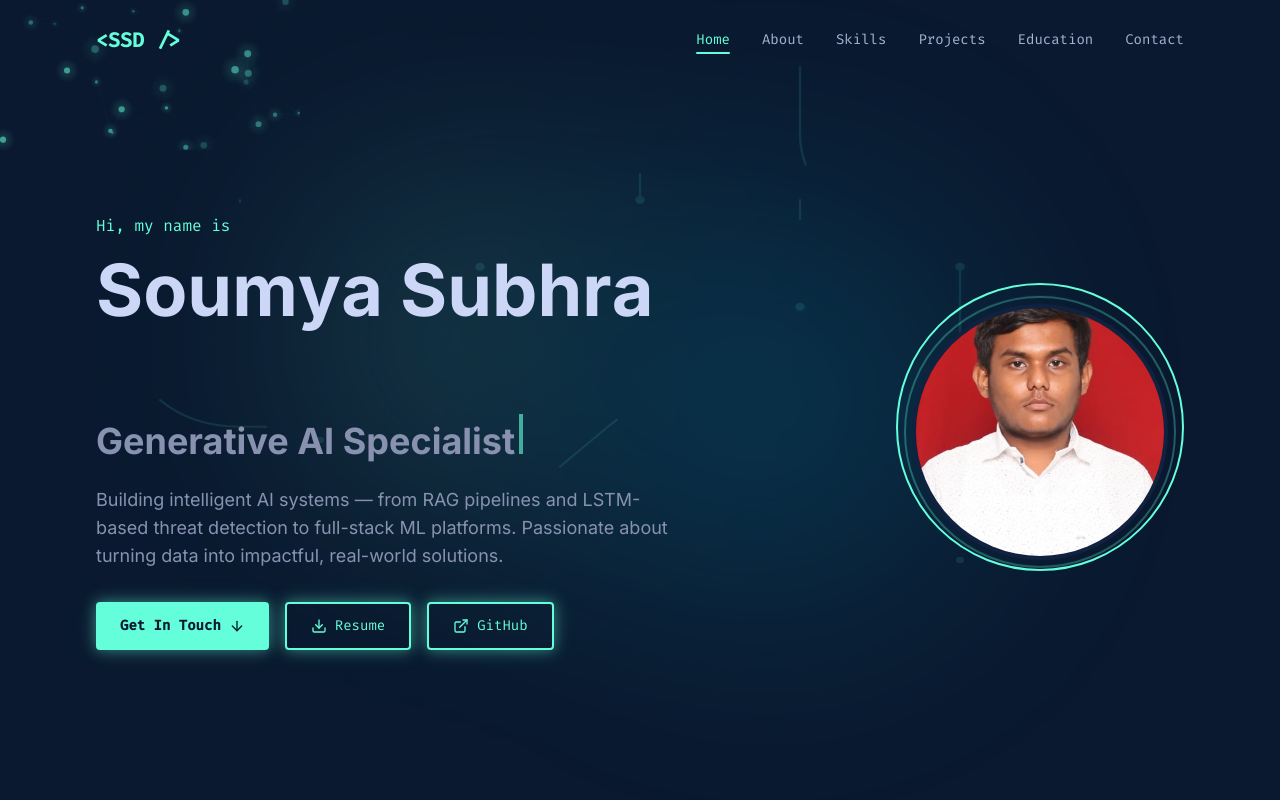
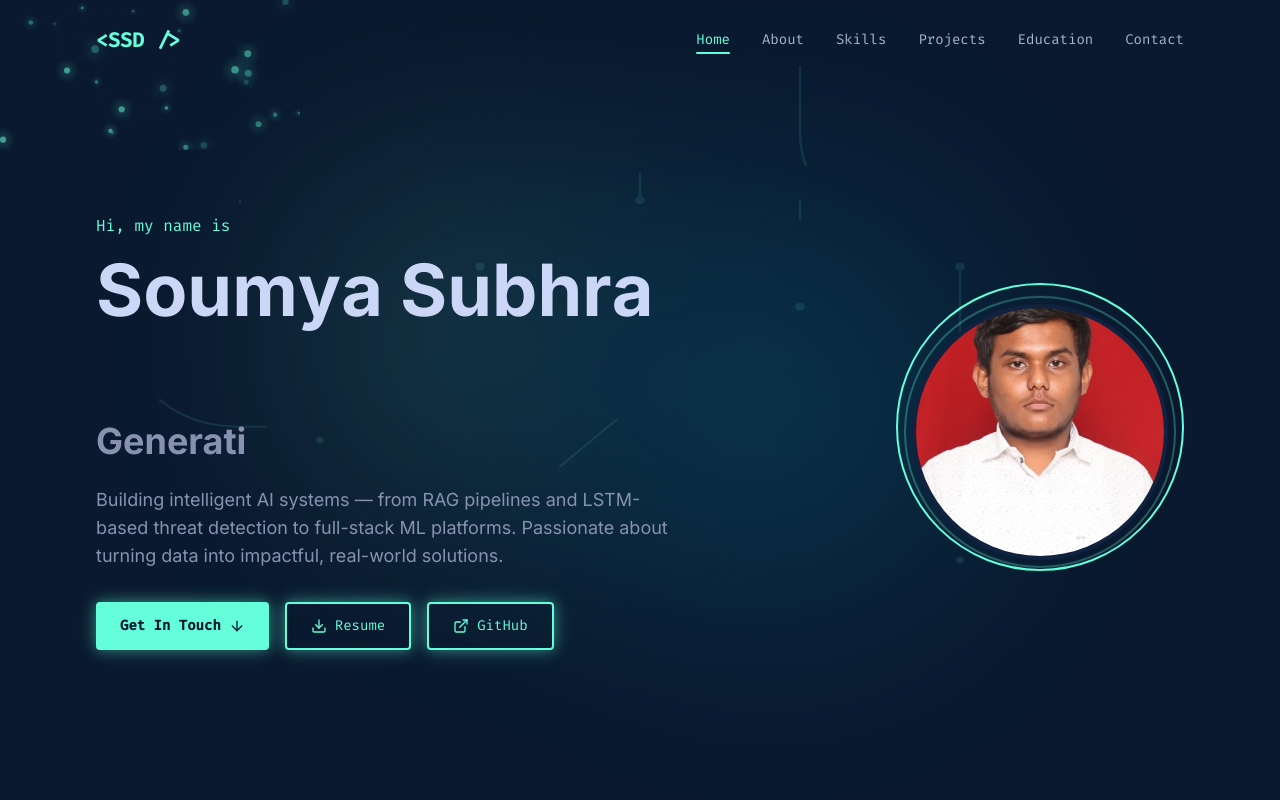
Before and after one commit to Soumya-Subhra-Datta/PortfolioNew, a React (Vite) app: page / in a window 1280 px wide. Shown: the top 800 px of the page. Built offline with nearby package versions, Linux system fonts and the light colour scheme.

Commit message:
Replace role text with Anime.js typewriter effect (character-by-character typing + erasing)

```diff
--- a/src/components/Hero.tsx
+++ b/src/components/Hero.tsx
@@ -1,21 +1,11 @@
-import { useEffect, useState } from 'react'
 import { ArrowDown, Download, ExternalLink } from 'lucide-react'
 import { motion } from 'framer-motion'
 import HeroParticles from './animations/HeroParticles'
 import HeroNameReveal from './animations/HeroNameReveal'
 import CircuitBackground from './animations/CircuitBackground'
-
-const roles = ['AI Engineer', 'ML Developer', 'Generative AI Specialist', 'Full-Stack Developer']
+import RoleTypewriter from './animations/RoleTypewriter'
 
 export default function Hero() {
-  const [roleIndex, setRoleIndex] = useState(0)
-
-  useEffect(() => {
-    const interval = setInterval(() => {
-      setRoleIndex((prev) => (prev + 1) % roles.length)
-    }, 2500)
-    return () => clearInterval(interval)
-  }, [])
 
   return (
     <section id="home" className="min-h-screen flex items-center relative overflow-hidden pt-16">
@@ -45,17 +35,13 @@ export default function Hero() {
               <HeroNameReveal text="Datta" />
             </h1>
 
-            {/* Framer Motion role text */}
+            {/* Anime.js typewriter role text */}
             <motion.div
               initial={{ opacity: 0 }}
               animate={{ opacity: 1 }}
               transition={{ delay: 1.2, duration: 0.6 }}
-              className="h-10 md:h-12 mb-6"
             >
-              <span className="text-2xl sm:text-3xl md:text-4xl font-bold text-slate-300">
-                {roles[roleIndex]}
-              </span>
-              <span className="inline-block w-1 h-8 md:h-10 bg-teal-400 ml-1 animate-pulse" />
+              <RoleTypewriter />
             </motion.div>
 
             {/* Framer Motion description */}
--- /dev/null
+++ b/src/components/animations/RoleTypewriter.tsx
@@ -0,0 +1,86 @@
+import { useEffect, useRef, useState } from 'react'
+import { createTimer } from 'animejs'
+
+const roles = ['AI Engineer', 'ML Developer', 'Generative AI Specialist', 'Full-Stack Developer']
+
+export default function RoleTypewriter() {
+  const [displayText, setDisplayText] = useState('')
+  const [cursor, setCursor] = useState(true)
+  const roleIndexRef = useRef(0)
+  const phaseRef = useRef<'typing' | 'pause' | 'erasing'>('typing')
+
+  useEffect(() => {
+    const prefersReduced = window.matchMedia('(prefers-reduced-motion: reduce)').matches
+    if (prefersReduced) {
+      setDisplayText(roles[0])
+      return
+    }
+
+    let charIndex = 0
+    let timer: ReturnType<typeof createTimer> | null = null
+    let pauseTimeout: ReturnType<typeof setTimeout> | null = null
+
+    function startTyping() {
+      const currentRole = roles[roleIndexRef.current]
+      charIndex = 0
+      phaseRef.current = 'typing'
+
+      timer = createTimer({
+        duration: currentRole.length * 80,
+        onUpdate: () => {
+          const progress = timer ? Math.floor((timer.currentTime / (currentRole.length * 80)) * currentRole.length) : 0
+          charIndex = Math.min(progress, currentRole.length)
+          setDisplayText(currentRole.slice(0, charIndex))
+        },
+        onComplete: () => {
+          setDisplayText(currentRole)
+          phaseRef.current = 'pause'
+          pauseTimeout = setTimeout(() => {
+            startErasing()
+          }, 1500)
+        },
+      })
+    }
+
+    function startErasing() {
+      const currentRole = roles[roleIndexRef.current]
+      phaseRef.current = 'erasing'
+
+      timer = createTimer({
+        duration: currentRole.length * 50,
+        onUpdate: () => {
+          const progress = timer ? Math.floor((timer.currentTime / (currentRole.length * 50)) * currentRole.length) : 0
+          const remaining = currentRole.length - Math.min(progress, currentRole.length)
+          setDisplayText(currentRole.slice(0, remaining))
+        },
+        onComplete: () => {
+          setDisplayText('')
+          roleIndexRef.current = (roleIndexRef.current + 1) % roles.length
+          phaseRef.current = 'typing'
+          startTyping()
+        },
+      })
+    }
+
+    startTyping()
+
+    return () => {
+      if (timer) timer.cancel()
+      if (pauseTimeout) clearTimeout(pauseTimeout)
+    }
+  }, [])
+
+  useEffect(() => {
+    const blink = setInterval(() => setCursor((c) => !c), 500)
+    return () => clearInterval(blink)
+  }, [])
+
+  return (
+    <div className="h-10 md:h-12 mb-6">
+      <span className="text-2xl sm:text-3xl md:text-4xl font-bold text-slate-300">
+        {displayText}
+      </span>
+      <span className={`inline-block w-1 h-8 md:h-10 bg-teal-400 ml-1 transition-opacity duration-100 ${cursor ? 'opacity-100' : 'opacity-0'}`} />
+    </div>
+  )
+}
```
